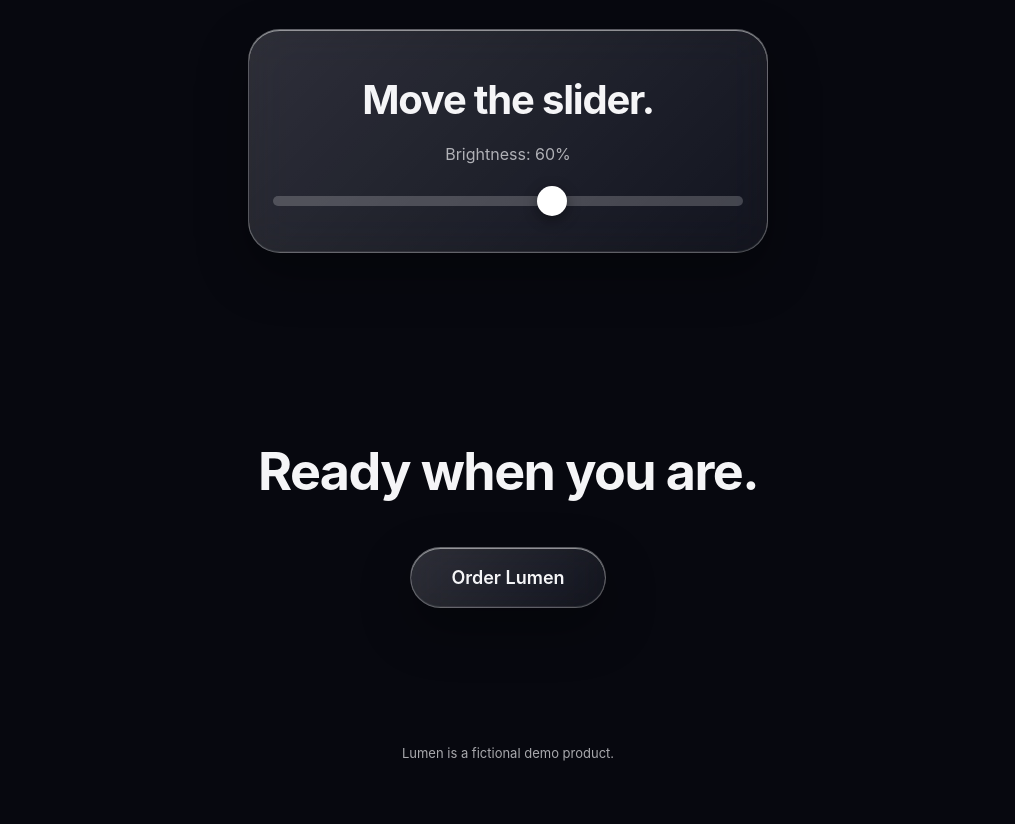
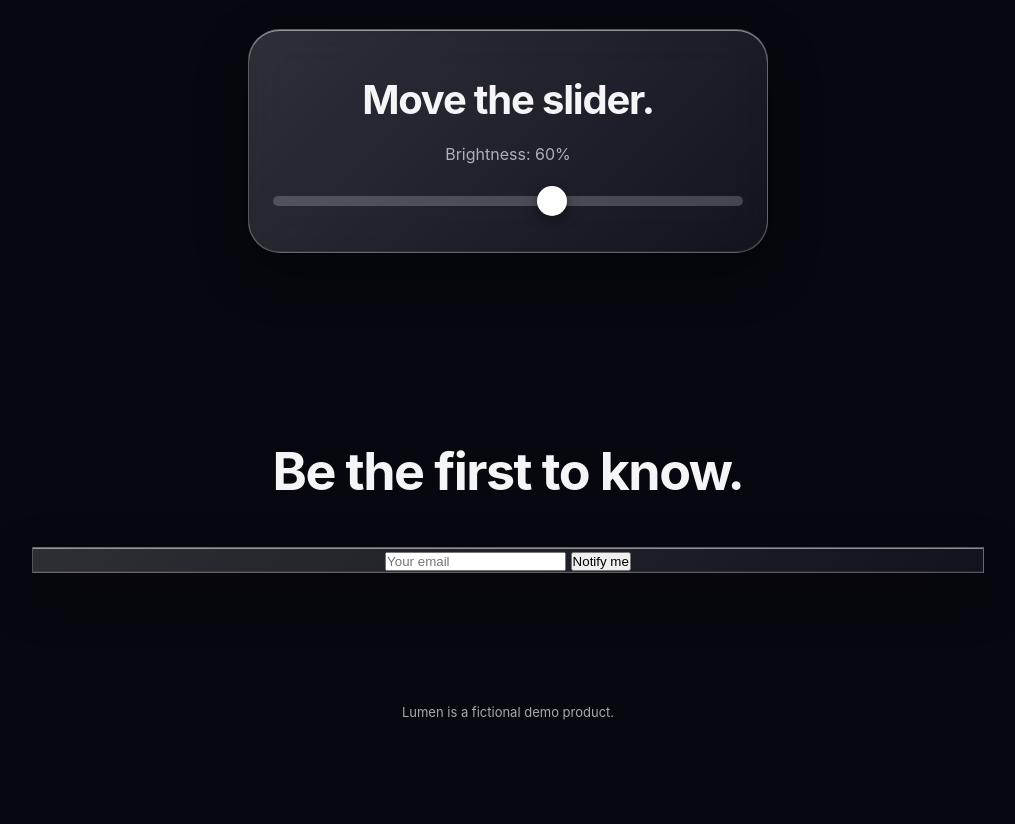
Before and after one commit to oceanrover/Website, a plain HTML site: page index.html in a window 1280 px wide. Shown: the part 1382-2206 px from the top of the page, without its empty margins (132-1147 px from the left). After the commit the page ends 2165 px from the top, so only its background shows below. Drawn offline with Linux system fonts and the light colour scheme.

Commit message:
Update add backend index.html

```diff
--- a/index.html
+++ b/index.html
@@ -65,8 +65,12 @@
     </section>
 
     <section id="buy" class="buy reveal">
-      <h2>Ready when you are.</h2>
-      <a href="#top" class="btn glass big">Order Lumen</a>
+      <h2>Be the first to know.</h2>
+      <form id="notify" class="notify glass">
+        <input type="email" id="email" placeholder="Your email" required autocomplete="email">
+        <button class="go" type="submit">Notify me</button>
+      </form>
+      <p id="status" role="status"></p>
     </section>
 
   </main>
```
